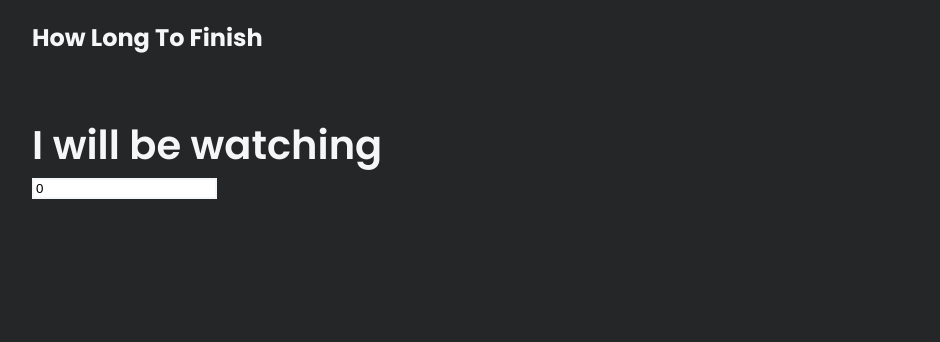
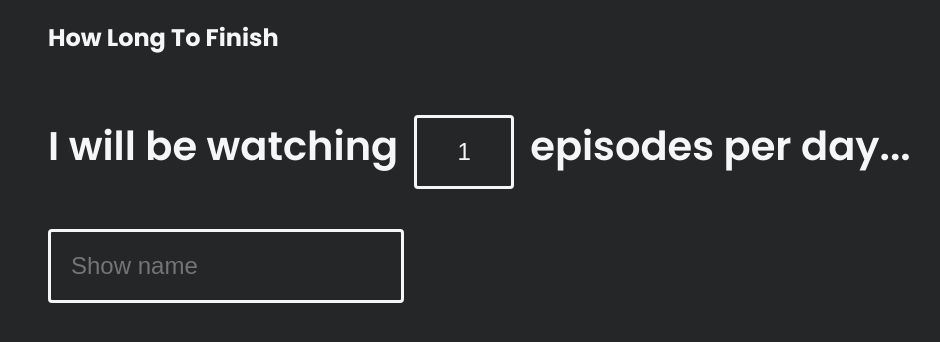
Before and after one commit to Jaygaps/HowLongToFinish, a Next.js app: page / in a window 1280 px wide. Shown: the top 342 px of the page, without its empty margins (8-948 px from the left). Built offline with nearby package versions, Linux system fonts and the light colour scheme.

Commit message:
added logic to render logic

```diff
--- a/journey/Home/Home.tsx
+++ b/journey/Home/Home.tsx
@@ -1,12 +1,14 @@
 import type { NextPage } from "next";
-import { useContext, useState } from "react";
-import styled, { ThemeContext } from "styled-components";
+import { useState } from "react";
+import styled, { css } from "styled-components";
+import axios from "axios";
 
 import Layout from "../../components/Layout";
 
 const Container = styled.div`
   height: 100vh;
   width: 100%;
+  padding: 0 16px;
   background-color: ${({ theme: { colors } }) => colors.backgroundDark};
   color: ${({ theme: { colors } }) => colors.secondary};
   max-width: 1200px;
@@ -17,30 +19,202 @@ const Title = styled.h2`
   margin: 20px 0 60px 0; ;
 `;
 
+const FlexWrapper = styled.div`
+  displat: flex;
+  align-items: center;
+  margin-bottom: 40px;
+`;
+
 const Paragraph = styled.p`
   font-size: 40px;
   font-weight: 600;
+  display: inline-block;
+`;
+
+const SmallParagraph = styled.p`
+  font-size: 20px;
+  font-weight: 600;
+  margin-left: 14px;
+  display: inline-block;
+  cursor: pointer;
 `;
 
 const EpisodeInput = styled.input`
-  border: 2px solid ${({ theme: { colors } }) => colors.secondary};
+  border: 3px solid ${({ theme: { colors } }) => colors.secondary};
+  display: inline-block;
+  background: transparent;
+  border-radius: 4px;
+  padding: 20px;
+  margin: 0 16px;
+  color: ${({ theme: { colors } }) => colors.secondary};
+  font-size: 24px;
+  max-width: 100px;
+  text-align: center;
+
+  &::-webkit-inner-spin-button {
+    -webkit-appearance: none;
+  }
+`;
+
+const MainInput = styled.input`
+  border: 3px solid ${({ theme: { colors } }) => colors.secondary};
+  display: inline-block;
+  background: transparent;
+  border-radius: 4px;
+  padding: 20px;
+  color: ${({ theme: { colors } }) => colors.secondary};
+  font-size: 24px;
+`;
+
+const TypeAheadWrapper = styled.div``;
+
+const TypeAheadCard = styled.div`
+  background-color: ${({ theme: { colors } }) => colors.primary};
+  box-shadow: 0 3px 6px rgb(0 0 0 / 16%), 0 3px 6px rgb(0 0 0 / 23%);
+  padding: 30px;
+  border-bottom: 1px solid white;
+
+  cursor: pointer;
+  &:hover {
+    background-color: ${({ theme: { colors } }) => colors.secondary};
+    color: ${({ theme: { colors } }) => colors.primary};
+    transition: all 0.6s;
+  }
+`;
+
+const Card = styled.div<{ imageSrc: string }>`
+  ${({ theme: { colors }, imageSrc }) => css`
+    background-color: ${colors.primary};
+    box-shadow: 0 3px 6px rgb(0 0 0 / 16%), 0 3px 6px rgb(0 0 0 / 23%);
+    padding: 30px;
+    border-bottom: 1px solid white;
+    margin-top: 20px;
+
+    background-image: url(${imageSrc});
+    background-position: right;
+    background-size: contain;
+    background-repeat: no-repeat;
+  `};
+`;
+
+const Span = styled.p`
+  color: grey;
+`;
+
+const LargeFont = styled.p<{ inline?: boolean }>`
+  ${({ inline }) => (inline ? `display: block` : `display: inline-block;`)};
+  font-size: 20px;
+  color: white;
+  font-weight: 600;
+`;
+
+const Spacer = styled.div`
+  margin-bottom: 20px;
 `;
 
 const Home: NextPage = () => {
-  const themeContext = useContext(ThemeContext);
-  const [episode, setEpisode] = useState(0);
+  const [episode, setEpisode] = useState(1);
+  const [showName, setShowName] = useState("");
+  const [typeAheadShows, setTypeAheadShows] = useState([]);
+  const [selectedShow, setSelectedShow] = useState({});
 
-  console.log(themeContext);
+  const handleOnChangeShow = (e: any) => {
+    setSelectedShow({});
+    setShowName(e.target.value);
+    axios
+      .get(
+        `https://api.themoviedb.org/3/search/tv?api_key=54e8661cf9f6d1d987d2cc01a5a1e2d8&language=en-US&query=${e.target.value}`
+      )
+      .then((results) => setTypeAheadShows(results.data.results));
+  };
+
+  const handleSelectedShow = (showId: number) => {
+    axios
+      .get(
+        `https://api.themoviedb.org/3/tv/${showId}?api_key=54e8661cf9f6d1d987d2cc01a5a1e2d8&language=en-US`
+      )
+      .then((result) => setSelectedShow(result.data));
+  };
+
+  console.log(selectedShow);
+
+  const imgSrc = `https://image.tmdb.org/t/p/w500${selectedShow.backdrop_path}`;
+
+  const daysToCompleteShow = selectedShow.number_of_episodes / episode;
+
+  const minutesOfShow =
+    selectedShow &&
+    selectedShow.episode_run_time &&
+    selectedShow.episode_run_time[0] * episode;
+
   return (
     <Layout>
       <Container>
         <Title>How Long To Finish</Title>
-        <Paragraph>I will be watching</Paragraph>
-        <EpisodeInput
-          type="number"
-          value={episode}
-          onChange={(e) => setEpisode(e.target.value)}
+        <FlexWrapper>
+          <Paragraph>I will be watching</Paragraph>
+          <EpisodeInput
+            type="number"
+            value={episode}
+            onChange={(e) => setEpisode(e.target.value)}
+          />
+          <Paragraph>episodes per day...</Paragraph>
+        </FlexWrapper>
+
+        <MainInput
+          placeholder="Show name"
+          value={showName}
+          onChange={(e) => handleOnChangeShow(e)}
         />
+        {showName && showName.length ? (
+          <SmallParagraph
+            onClick={() => {
+              setShowName("");
+              setTypeAheadShows([]);
+              setSelectedShow({});
+            }}
+          >
+            Clear
+          </SmallParagraph>
+        ) : null}
+        {selectedShow && selectedShow.name ? (
+          <Card imageSrc={imgSrc}>
+            <Paragraph>{selectedShow.name}</Paragraph>
+            <Span>
+              Number of episodes:{" "}
+              <LargeFont>{selectedShow.number_of_episodes}</LargeFont>
+            </Span>
+            <Span>
+              Number of seasons:{" "}
+              <LargeFont>{selectedShow.number_of_seasons}</LargeFont>
+            </Span>
+            <Span>
+              Episode run time:{" "}
+              <LargeFont>{selectedShow.episode_run_time[0]} mins</LargeFont>
+            </Span>
+            <Spacer />
+            <LargeFont inline>
+              It will take you {Math.round(daysToCompleteShow)} days to finish
+              this show{" "}
+            </LargeFont>
+            <LargeFont>
+              {episode} episodes will be take {minutesOfShow} mins per day...
+            </LargeFont>
+          </Card>
+        ) : (
+          <TypeAheadWrapper>
+            {typeAheadShows && typeAheadShows !== undefined
+              ? typeAheadShows.map((show, index) => (
+                  <TypeAheadCard
+                    key={index}
+                    onClick={() => handleSelectedShow(show.id)}
+                  >
+                    {show.name}
+                  </TypeAheadCard>
+                ))
+              : null}
+          </TypeAheadWrapper>
+        )}
       </Container>
     </Layout>
   );
--- a/package.json
+++ b/package.json
@@ -8,6 +8,7 @@
     "lint": "next lint"
   },
   "dependencies": {
+    "axios": "^0.24.0",
     "babel-plugin-styled-components": "^2.0.2",
     "next": "12.0.7",
     "react": "17.0.2",
```
Also changed, not shown: 1 other file (tests, documents, lock files or other folders).
